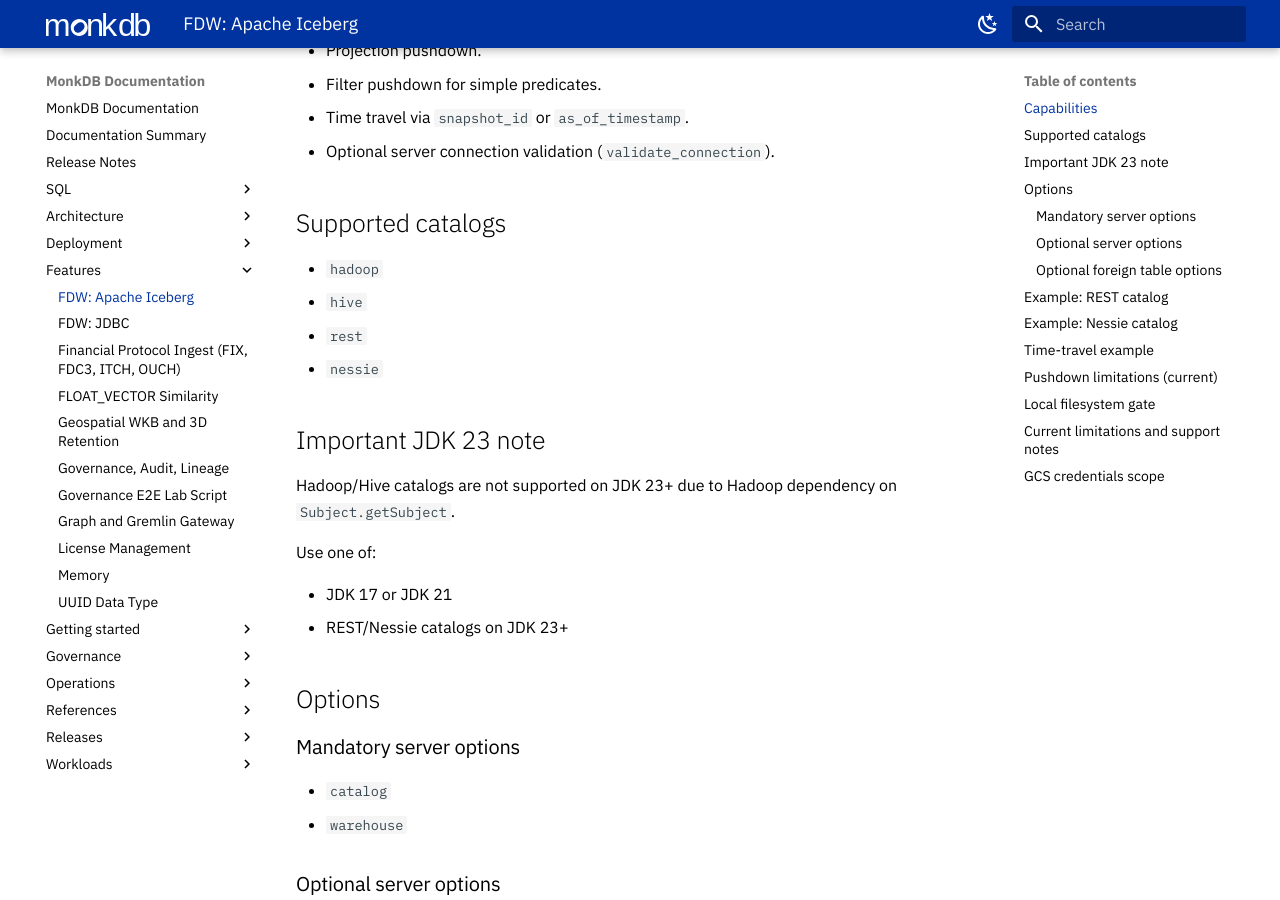
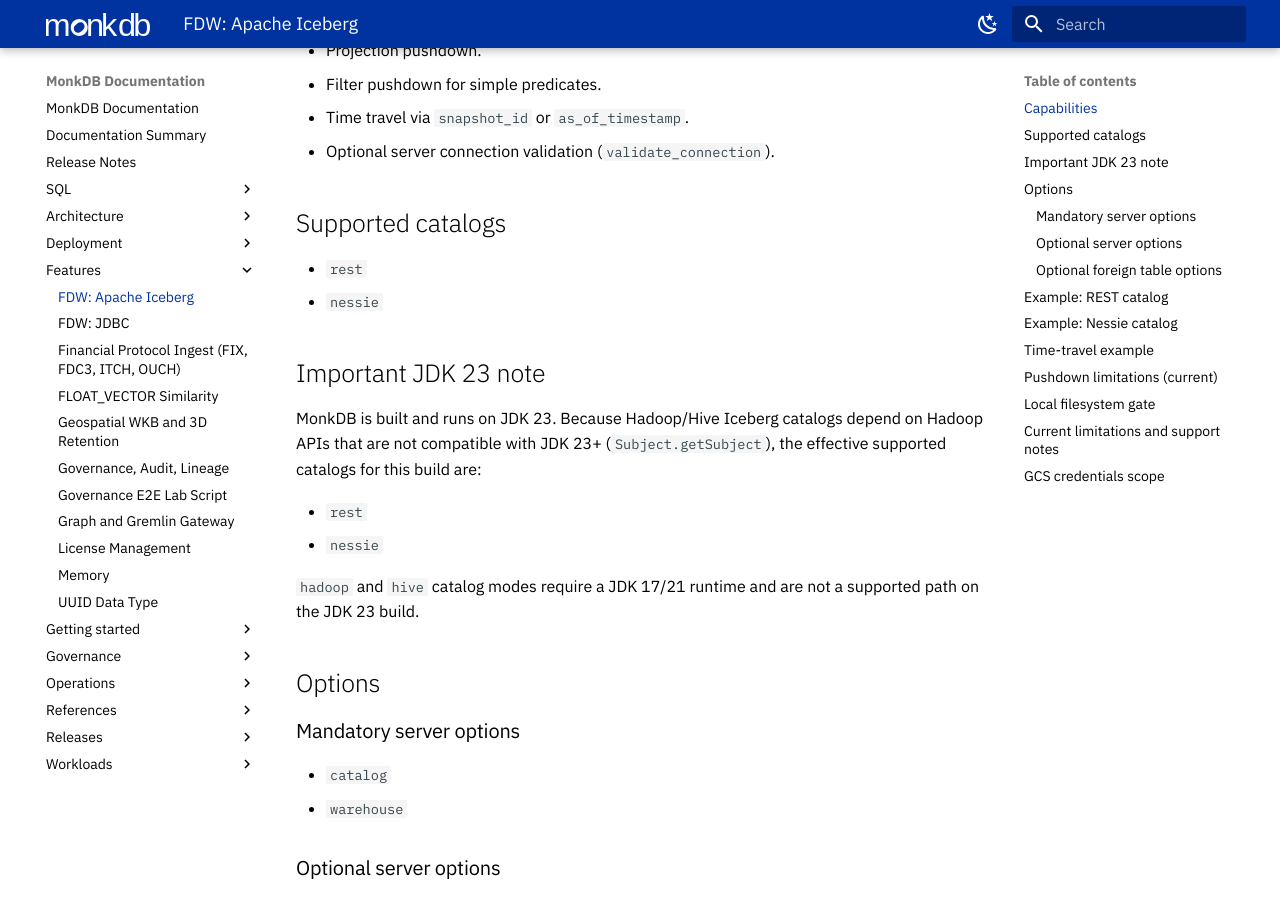
Before and after one commit to monkdbofficial/monkdb.docs, an MkDocs documentation site: the page built from v3/features/fdw-iceberg.md, in a window 1280 px wide and 900 px high, scrolled down 385 px. Built offline with MkDocs 1.6.1 and Material for MkDocs 9.7.7, drawn with Linux system fonts in a browser that asks for light colours; some of the changed text lies outside the part shown.

Commit message:
updated iceberg doc

```diff
--- a/v3/features/fdw-iceberg.md
+++ b/v3/features/fdw-iceberg.md
@@ -14,19 +14,17 @@
 
 ## Supported catalogs
 
-- `hadoop`
-- `hive`
 - `rest`
 - `nessie`
 
 ## Important JDK 23 note
 
-Hadoop/Hive catalogs are not supported on JDK 23+ due to Hadoop dependency on `Subject.getSubject`.
+MonkDB is built and runs on JDK 23. Because Hadoop/Hive Iceberg catalogs depend on Hadoop APIs that are not compatible with JDK 23+ (`Subject.getSubject`), the effective supported catalogs for this build are:
 
-Use one of:
+- `rest`
+- `nessie`
 
-- JDK 17 or JDK 21
-- REST/Nessie catalogs on JDK 23+
+`hadoop` and `hive` catalog modes require a JDK 17/21 runtime and are not a supported path on the JDK 23 build.
 
 ## Options
 
```
Also changed, not shown: other parts of v3/features/fdw-iceberg.md (+1 -1 lines).
